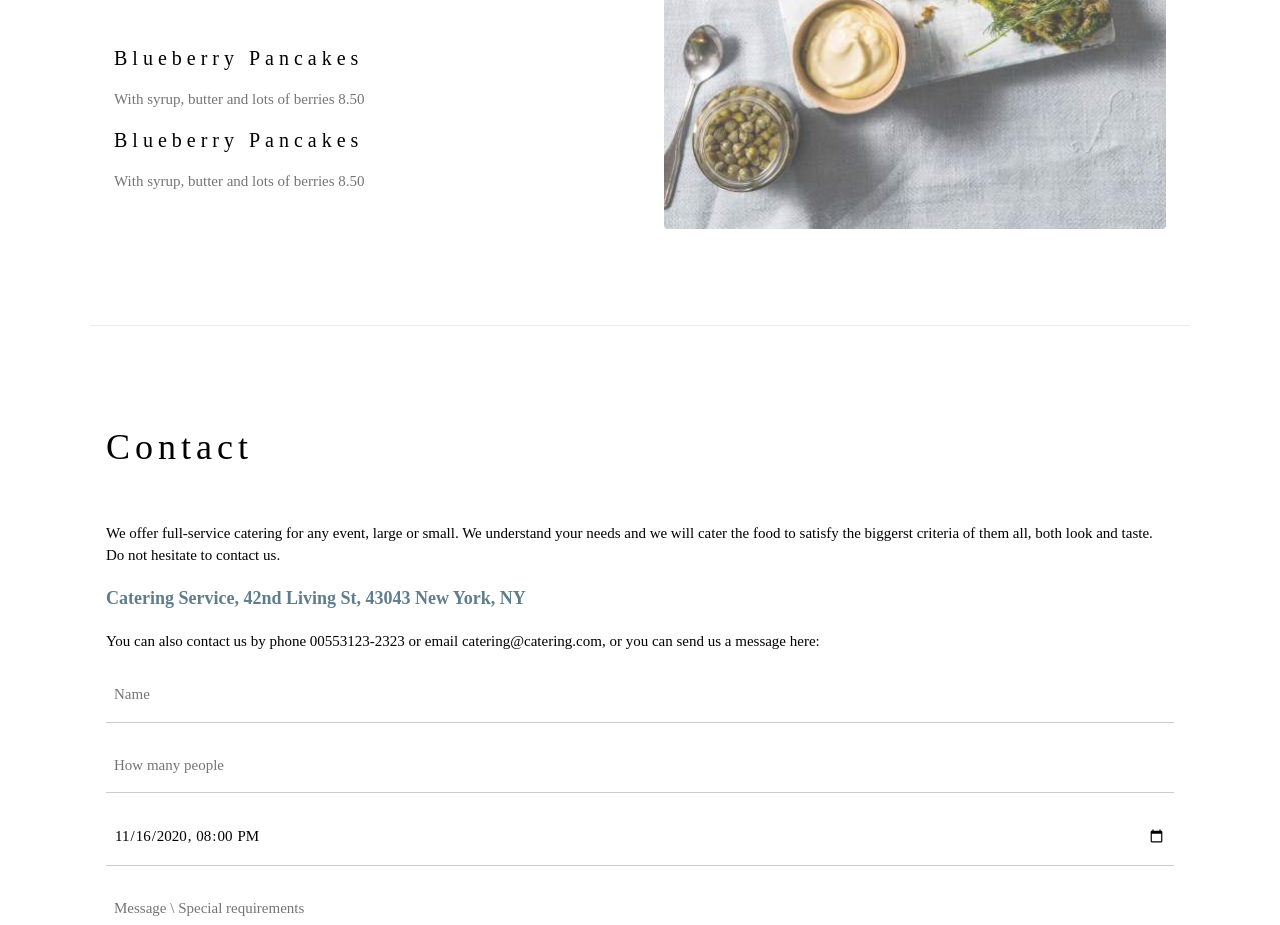
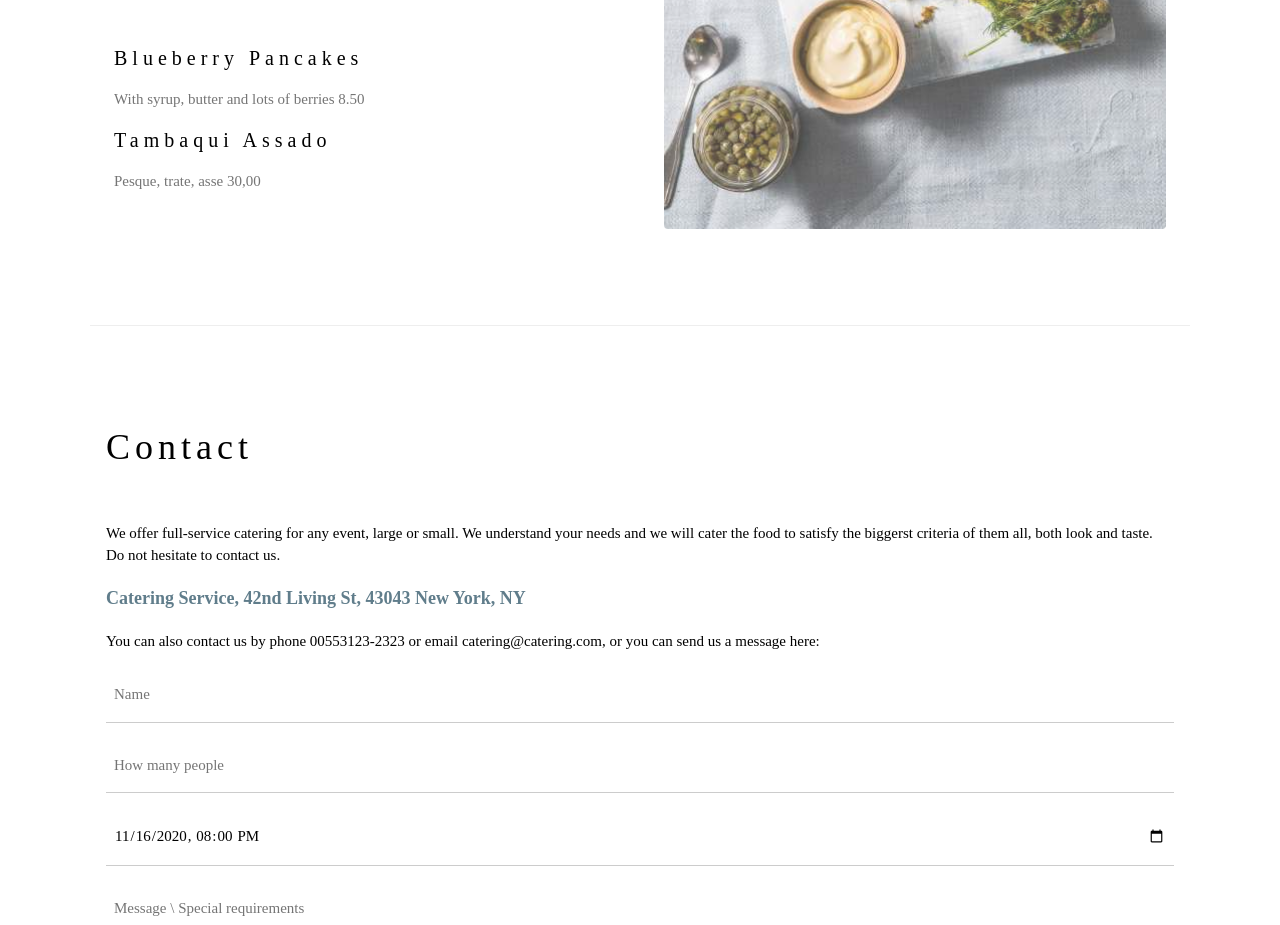
Before and after one commit to antoniasuzane/udemycourse, a plain HTML site: page index.html in a window 1280 px wide. Shown: the part 2060-2985 px from the top of the page. Drawn offline with nearby package versions, Linux system fonts and the light colour scheme.

Commit message:
Novo item adicionado ao menu

```diff
--- a/index.html
+++ b/index.html
@@ -75,8 +75,8 @@ h1, h2, h3, h4, h5, h6 {
       <h4>Blueberry Pancakes</h4>
       <p class="w3-text-grey">With syrup, butter and lots of berries 8.50</p>
 
-      <h4>Blueberry Pancakes</h4>
-      <p class="w3-text-grey">With syrup, butter and lots of berries 8.50</p>
+      <h4>Tambaqui Assado</h4>
+      <p class="w3-text-grey">Pesque, trate, asse 30,00</p>
     </div>
 
     <div class="w3-col l6 w3-padding-large">
```
